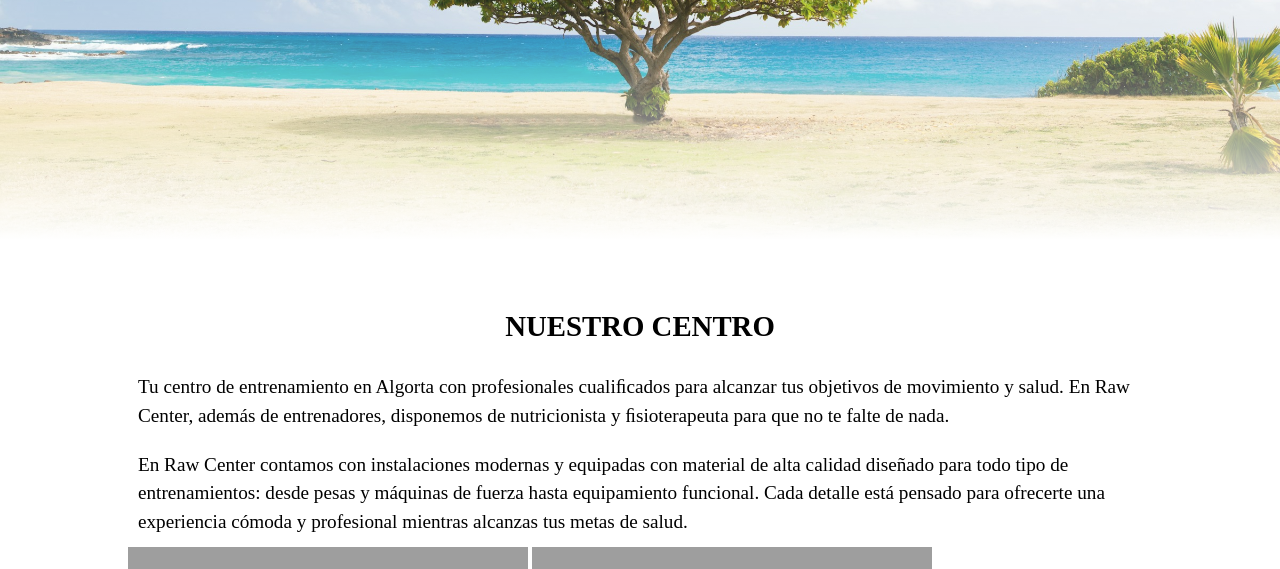
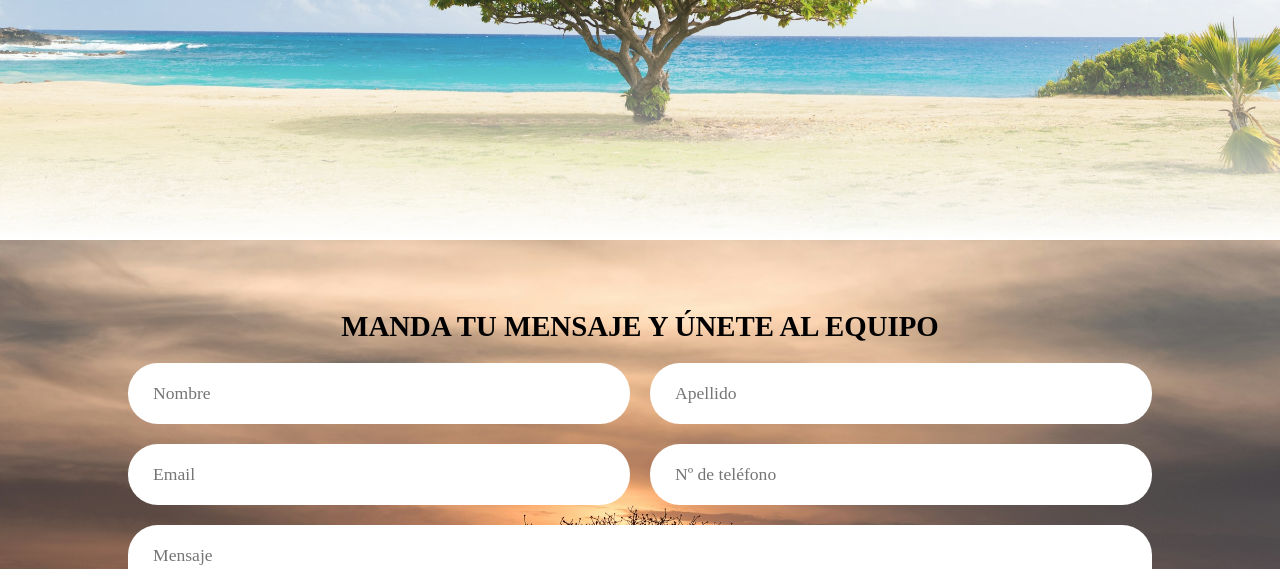
Before and after one commit to iturriker/resiroom, a PHP site: page / in a window 1280 px wide. Shown: the part 560-1129 px from the top of the page. Run offline with PHP 8.4, Linux system fonts and the light colour scheme; some web fonts are replaced; grey boxes are pictures that could not be loaded.

Commit message:
server-form connection

```diff
--- /dev/null
+++ b/form-manager.js
@@ -0,0 +1,30 @@
+const contactForm = document.querySelector('.contact-form');
+const responseWrap = document.querySelector('.response-wrap');
+
+contactForm.addEventListener('submit', async (event) => {
+    event.preventDefault();
+
+    const formData = new FormData(event.target);
+
+    try {
+        const response = await fetch('/submit', {
+            method: 'POST',
+            body: new URLSearchParams(formData), // Convierte el formulario en un formato legible para el backend
+            headers: { 'Content-Type': 'application/x-www-form-urlencoded' },
+        });
+
+        const result = await response.json();
+
+        if (response.ok) {
+            responseWrap.textContent = result.mensaje;
+            responseWrap.style.color = 'green';
+            //responseWrap.setAttribute(disabled);
+        } else {
+            responseWrap.textContent = result.mensaje;
+            responseWrap.style.color = 'red';
+        }
+    } catch (error) {
+        responseWrap.textContent = 'Ocurrió un error inesperado.';
+        responseWrap.style.color = 'red';
+    }
+});
--- a/index.html
+++ b/index.html
@@ -54,27 +54,32 @@
             </div>
         </header>
 
-        <script src="../local.js" fetchpriority="high"></script>
-
 		<main>
-			<section class="hero-section gradient lat-pad-L">
+			<section class="hero-section backgrounded gradient lat-pad-L">
                 <h2>Resiroom</h2>
                 <p>Encuentra tu habitación de corta estancia</p>
             </section>
-            <section class="intro-section lat-pad-L long-pad-L">
-                <h2>Nuestro Centro</h2>
-                <div class="intro-text">
-                    <p>Tu centro de entrenamiento en Algorta con profesionales cualiﬁcados para alcanzar tus objetivos de movimiento y salud. En Raw Center, además de entrenadores, disponemos de nutricionista y ﬁsioterapeuta para que no te falte de nada.</p>
-                    <p>En Raw Center contamos con instalaciones modernas y equipadas con material de alta calidad diseñado para todo tipo de entrenamientos: desde pesas y máquinas de fuerza hasta equipamiento funcional. Cada detalle está pensado para ofrecerte una experiencia cómoda y profesional mientras alcanzas tus metas de salud.</p>
-                </div>
-                <div class="intro-grid">
-                    <img decoding="async" loading="lazy" src="../Media/ambitious-studio-rick-barrett-aamHZCTbMN8-unsplash.jpg" alt="">
-                    <img decoding="async" loading="lazy" src="../Media/ambitious-studio-rick-barrett-C6A1uZ5k_Ug-unsplash.jpg" alt="">
-                    <img decoding="async" loading="lazy" src="../Media/ambitious-studio-rick-barrett-FlOzmiAsPlQ-unsplash.jpg" alt="">
-                    <img decoding="async" loading="lazy" src="../Media/ambitious-studio-rick-barrett-gwsHSNToGAc-unsplash.jpg" alt="">
-                    <img decoding="async" loading="lazy" src="../Media/ambitious-studio-rick-barrett-P3YM9QASNbI-unsplash.jpg" alt="">
-                    <img decoding="async" loading="lazy" src="../Media/ambitious-studio-rick-barrett-V0xkCtKGJuw-unsplash.jpg" alt="">
-                </div>
+            <section class="intro-section backgrounded lat-pad-L long-pad-L">
+                <h2>Manda tu mensaje y únete al equipo</h2>
+                <form class="contact-form" action="/submit" method="post">
+                    <label class="visually-hidden" for="name">Nombre</label>
+                    <input type="text" id="name" name="name" placeholder="Nombre" required>
+
+                    <label class="visually-hidden" for="surname">Apellido</label>
+                    <input type="text" id="surname" name="surname" placeholder="Apellido" required>
+
+                    <label class="visually-hidden" for="mail">Correo Electrónico</label>
+                    <input type="email" id="mail" name="mail" placeholder="Email" required>
+
+                    <label class="visually-hidden" for="phone">Contraseña</label>
+                    <input type="tel" id="phone" name="phone" placeholder="Nº de teléfono" required>
+
+                    <label class="visually-hidden" for="message">Mensaje</label>
+                    <textarea id="message" name="message" placeholder="Mensaje"></textarea>
+
+                    <button type="submit">Enviar</button>
+                </form>
+                <div class="response-wrap"></div>
             </section>
         </main>
 
@@ -94,5 +99,6 @@
         </footer>
 
         <script src="common.js" type="application/javascript"></script>
+        <script src="form-manager.js" type="application/javascript"></script>
 	</body>
 </html>
--- a/public/css/common.css
+++ b/public/css/common.css
@@ -424,6 +393,40 @@ footer {
     outline: none;
 }
 
+.backgrounded {
+    background-position: center center;
+    background-repeat: no-repeat;
+    background-size: cover;
+    background-blend-mode: overlay;
+    background-color: transparent;
+}
+
+.gradient::after {
+    --R: 255;
+    --G: 255;
+    --B: 255;
+    content: "";
+    position: absolute;
+    bottom: 0;
+    width: 100%;
+    height: 40%;
+    background-image: linear-gradient(0deg,
+        rgba(var(--R), var(--G), var(--B), 1) 0%,
+        rgba(var(--R), var(--G), var(--B), 0.738) 19%,
+        rgba(var(--R), var(--G), var(--B), 0.541) 34%,
+        rgba(var(--R), var(--G), var(--B), 0.382) 47%,
+        rgba(var(--R), var(--G), var(--B), 0.278) 56.5%,
+        rgba(var(--R), var(--G), var(--B), 0.194) 65%,
+        rgba(var(--R), var(--G), var(--B), 0.126) 73%,
+        rgba(var(--R), var(--G), var(--B), 0.075) 80.2%,
+        rgba(var(--R), var(--G), var(--B), 0.042) 86.1%,
+        rgba(var(--R), var(--G), var(--B), 0.021) 91%,
+        rgba(var(--R), var(--G), var(--B), 0.008) 95.2%,
+        rgba(var(--R), var(--G), var(--B), 0.002) 98.2%,
+        rgba(var(--R), var(--G), var(--B), 0) 100%
+    );
+}
+
 .lat-pad-L {
     padding-left: clamp(5px, 10%, 250px);
     padding-right: clamp(5px, 10%, 250px);
--- a/public/css/index.css
+++ b/public/css/index.css
@@ -1,3 +1,43 @@
 .hero-section {
     background-image: url("../images/todd-quackenbush-XBxQZLNBM0Q-unsplash.jpg");
 }
+
+.intro-section {
+    background-image: url("../images/hu-chen-60XLoOgwkfA-unsplash.jpg");
+}
+
+.contact-form {
+    display: grid;
+    grid-template-columns: repeat(auto-fit, minmax(max(250px, calc(100%/2 - 20px)), 1fr));
+    width: 100%;
+    gap: 20px;
+}
+
+.contact-form > input,
+.contact-form > textarea,
+.contact-form > button {
+    border-radius: 30px;
+    padding: 20px 25px;
+    transition: color 0.3s ease, background 0.3s ease;
+}
+
+.contact-form > textarea,
+.contact-form > button {
+    grid-column: 1 / -1;
+}
+
+.contact-form > button {
+    background-color: white;
+    color: black;
+}
+
+.contact-form > input:focus::placeholder,
+.contact-form > textarea:focus::placeholder {
+    color: var(--color);
+}
+
+.contact-form > button:hover,
+.contact-form > button:focus {
+    background-color: white;
+    color: var(--color);
+}
```
Also changed, not shown: other parts of public/css/common.css (+0 -31 lines), server.js (+75 -63 lines).
